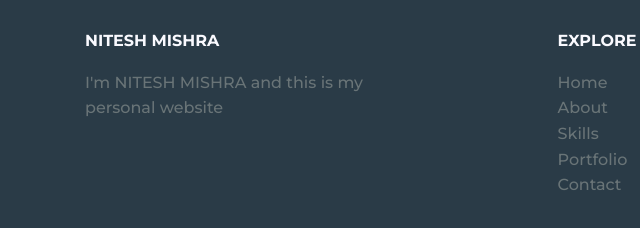
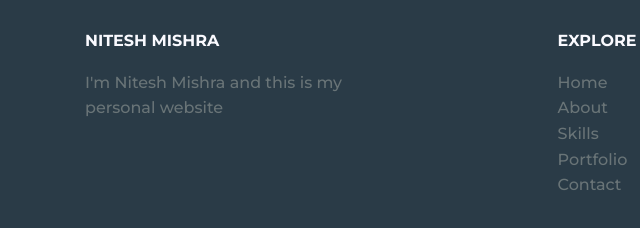
Before and after one commit to Nitesh13875/web-port, a plain HTML site: page index.html in a window 1280 px wide. Shown: the part 3494-3722 px from the top of the page, 43-683 px from the left. Drawn offline with nearby package versions, Linux system fonts and the light colour scheme.

Commit message:
Update index.html
updated footer

```diff
--- a/index.html
+++ b/index.html
@@ -168,7 +168,7 @@
             <div class="footer__container bd-grid">
                 <div class="footer__data">
                     <h2 class="footer__title">NITESH MISHRA</h2>
-                    <p class="footer__text">I'm NITESH MISHRA and this is my personal website</p>
+                    <p class="footer__text">I'm Nitesh Mishra and this is my personal website</p>
                 </div>
 
                 <div class="footer__data">
```
